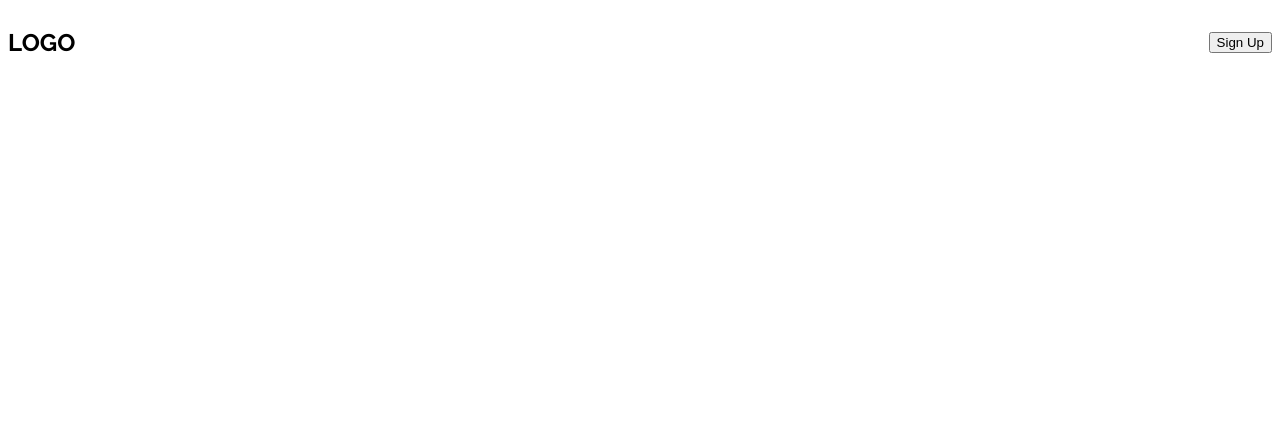
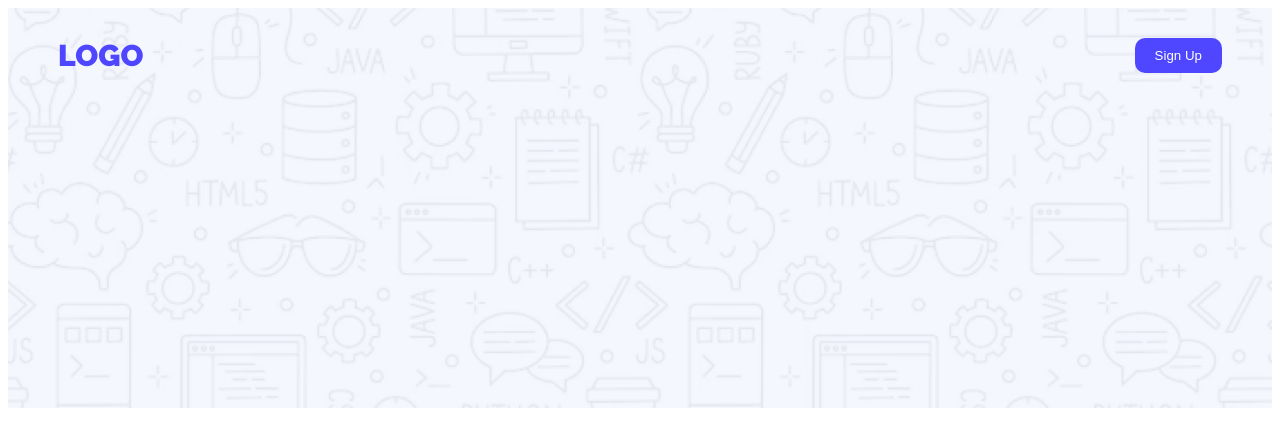
Before and after one commit to Abir-hasan-52/B12-Assignment-1, a plain HTML site: page Main/index.html in a window 1280 px wide. Drawn offline with Linux system fonts and the light colour scheme.

Commit message:
navbar added

```diff
--- a/Main/index.html
+++ b/Main/index.html
@@ -13,12 +13,14 @@
     <link rel="stylesheet" href="../Styles/index.css" />
   </head>
   <body class="raleway-normal">
-     <nav class="navbar">
+      <section class="hero-section">
+        <nav class="navbar">
         <h1 class="logo">
             LOGO
         </h1>
         <button type="button">Sign Up</button>
      </nav>
+      </section>
 
   </body>
 </html>
--- a/Styles/index.css
+++ b/Styles/index.css
@@ -1,13 +1,32 @@
-
 .raleway-normal {
   font-family: "Raleway", sans-serif;
   font-optical-sizing: auto;
-   font-weight: 400;
+  font-weight: 400;
   font-style: normal;
 }
-.navbar{
-    display: flex;
-    justify-content: space-between;
-    align-items: center;
-
+.hero-section {
+  background-image: url("../assets/Hero-bg.png");
+  background-size: cover;
+  background-position: center;
+  height: 400px;
 }
+.navbar {
+  display: flex;
+  justify-content: space-between;
+  align-items: center;
+  margin-left: 50px;
+  margin-right: 50px;
+}
+.logo {
+  font-weight: 900;
+  font-size: 30px;
+  color: #4e47ff;
+}
+button {
+  background-color: #4e47ff;
+  color: white;
+  padding: 10px 20px;
+  border: none;
+  border-radius: 10px;
+  cursor: pointer;
+}
```
